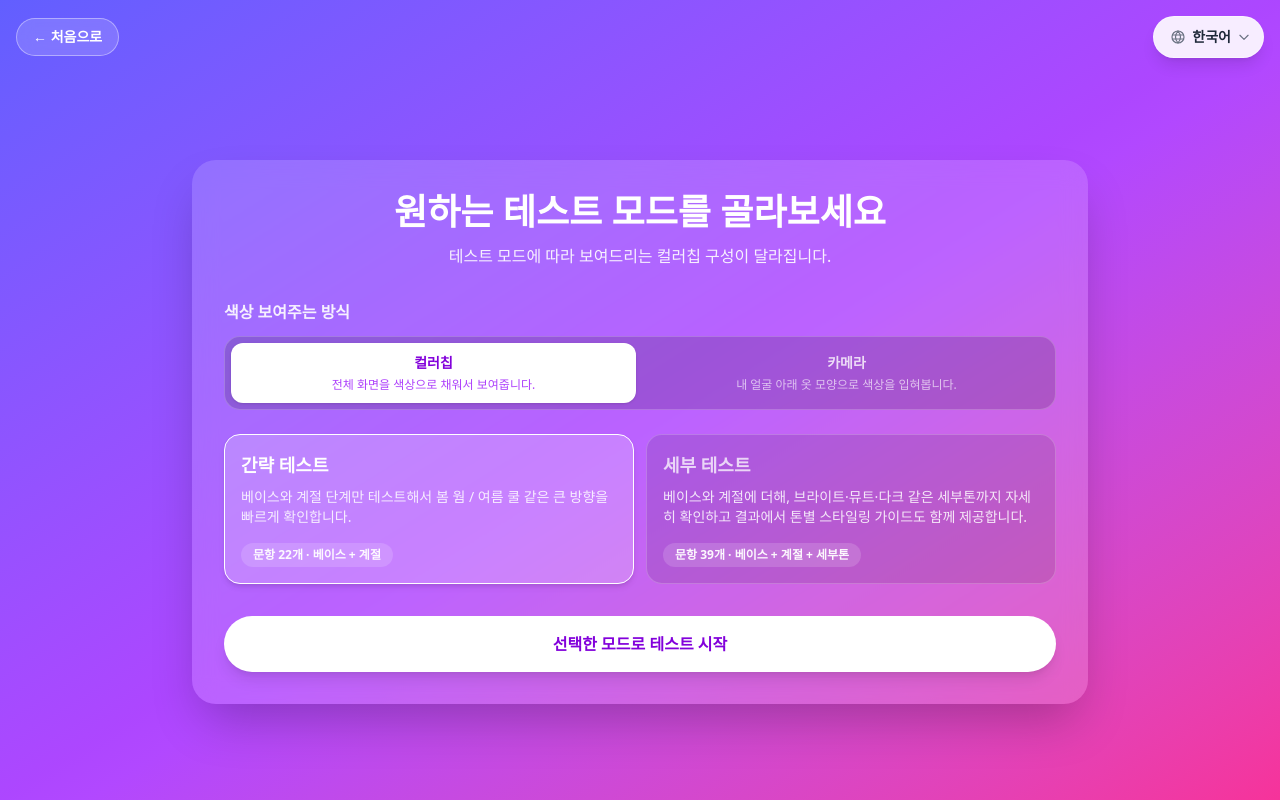
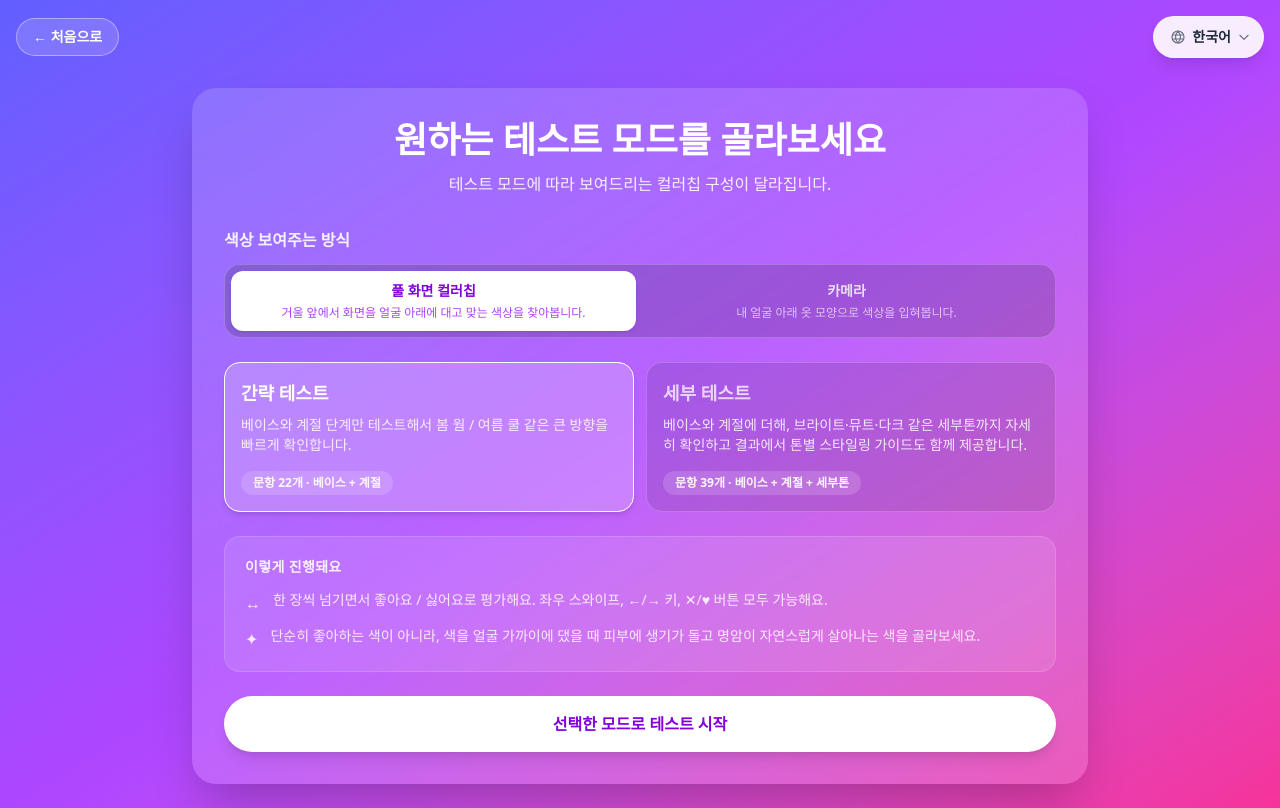
Before and after one commit to sadie100/personal-color-test, a React (Vite) app: page /test in a window 1280 px wide. Built offline with nearby package versions, Linux system fonts and the light colour scheme.

Commit message:
feat: 테스트 첫 페이지 보완

```diff
--- a/src/components/TestSetup.tsx
+++ b/src/components/TestSetup.tsx
@@ -140,6 +140,29 @@ export const TestSetup = ({ lang, onToggleLang, onHome, onStart }: TestSetupProp
             </div>
           </div>
 
+          <section
+            aria-label={t.test.setup.howTo.title}
+            className="mt-6 rounded-2xl border border-white/15 bg-white/10 p-4 sm:p-5"
+          >
+            <h3 className="text-sm font-semibold tracking-wide text-white/90 uppercase">
+              {t.test.setup.howTo.title}
+            </h3>
+            <ul className="mt-3 space-y-2.5 text-sm leading-relaxed text-white/85">
+              <li className="flex gap-3">
+                <span aria-hidden className="mt-0.5 text-base">
+                  ↔
+                </span>
+                <span>{t.test.setup.howTo.swipe}</span>
+              </li>
+              <li className="flex gap-3">
+                <span aria-hidden className="mt-0.5 text-base">
+                  ✦
+                </span>
+                <span>{t.test.setup.howTo.judge}</span>
+              </li>
+            </ul>
+          </section>
+
           <button
             type="button"
             onClick={() =>
@@ -148,7 +171,7 @@ export const TestSetup = ({ lang, onToggleLang, onHome, onStart }: TestSetupProp
                 displayMode: selectedDisplay,
               })
             }
-            className="mt-8 w-full rounded-full bg-white px-6 py-4 text-base font-bold text-purple-700 shadow-lg transition hover:scale-[1.01] hover:bg-purple-50 disabled:cursor-not-allowed disabled:bg-white/60 disabled:text-purple-300 disabled:hover:scale-100"
+            className="mt-6 w-full rounded-full bg-white px-6 py-4 text-base font-bold text-purple-700 shadow-lg transition hover:scale-[1.01] hover:bg-purple-50 disabled:cursor-not-allowed disabled:bg-white/60 disabled:text-purple-300 disabled:hover:scale-100"
           >
             {t.test.mode.startSelected}
           </button>
--- a/src/i18n/translations.ts
+++ b/src/i18n/translations.ts
@@ -32,6 +32,12 @@ const ko: TranslationSchema = {
     setup: {
       title: "원하는 테스트 모드를 골라보세요",
       description: "테스트 모드에 따라 보여드리는 컬러칩 구성이 달라집니다.",
+      howTo: {
+        title: "이렇게 진행돼요",
+        swipe: "한 장씩 넘기면서 좋아요 / 싫어요로 평가해요. 좌우 스와이프, ←/→ 키, ✕/♥ 버튼 모두 가능해요.",
+        judge:
+          "단순히 좋아하는 색이 아니라, 색을 얼굴 가까이에 댔을 때 피부에 생기가 돌고 명암이 자연스럽게 살아나는 색을 골라보세요.",
+      },
     },
     mode: {
       title: "테스트 모드",
@@ -53,8 +59,8 @@ const ko: TranslationSchema = {
     display: {
       title: "색상 보여주는 방식",
       chip: {
-        label: "컬러칩",
-        description: "전체 화면을 색상으로 채워서 보여줍니다.",
+        label: "풀 화면 컬러칩",
+        description: "거울 앞에서 화면을 얼굴 아래에 대고 맞는 색상을 찾아봅니다.",
       },
       camera: {
         label: "카메라",
@@ -411,6 +417,13 @@ const en: TranslationSchema = {
     setup: {
       title: "Choose your test mode",
       description: "The set of color chips shown will vary depending on the test mode.",
+      howTo: {
+        title: "How it works",
+        swipe:
+          "Rate each color one at a time as like or dislike. Swipe left/right, use the ←/→ keys, or tap the ✕/♥ buttons.",
+        judge:
+          "Don't just pick colors you like — hold each color near your face and look for the ones that bring life and natural contrast to your skin.",
+      },
     },
     mode: {
       title: "Test mode",
@@ -432,8 +445,8 @@ const en: TranslationSchema = {
     display: {
       title: "How to display colors",
       chip: {
-        label: "Color chips",
-        description: "Fill the full screen with each color.",
+        label: "Full-screen chips",
+        description: "Hold the screen under your face in front of a mirror to find your colors.",
       },
       camera: {
         label: "Camera",
--- a/src/types.ts
+++ b/src/types.ts
@@ -139,6 +139,11 @@ export interface TestModeCopy {
 export interface TestSetupCopy {
   title: string;
   description: string;
+  howTo: {
+    title: string;
+    swipe: string;
+    judge: string;
+  };
 }
 
 export interface TestDisplayCopy {
```
Also changed, not shown: 1 other file (tests, documents, lock files or other folders).
